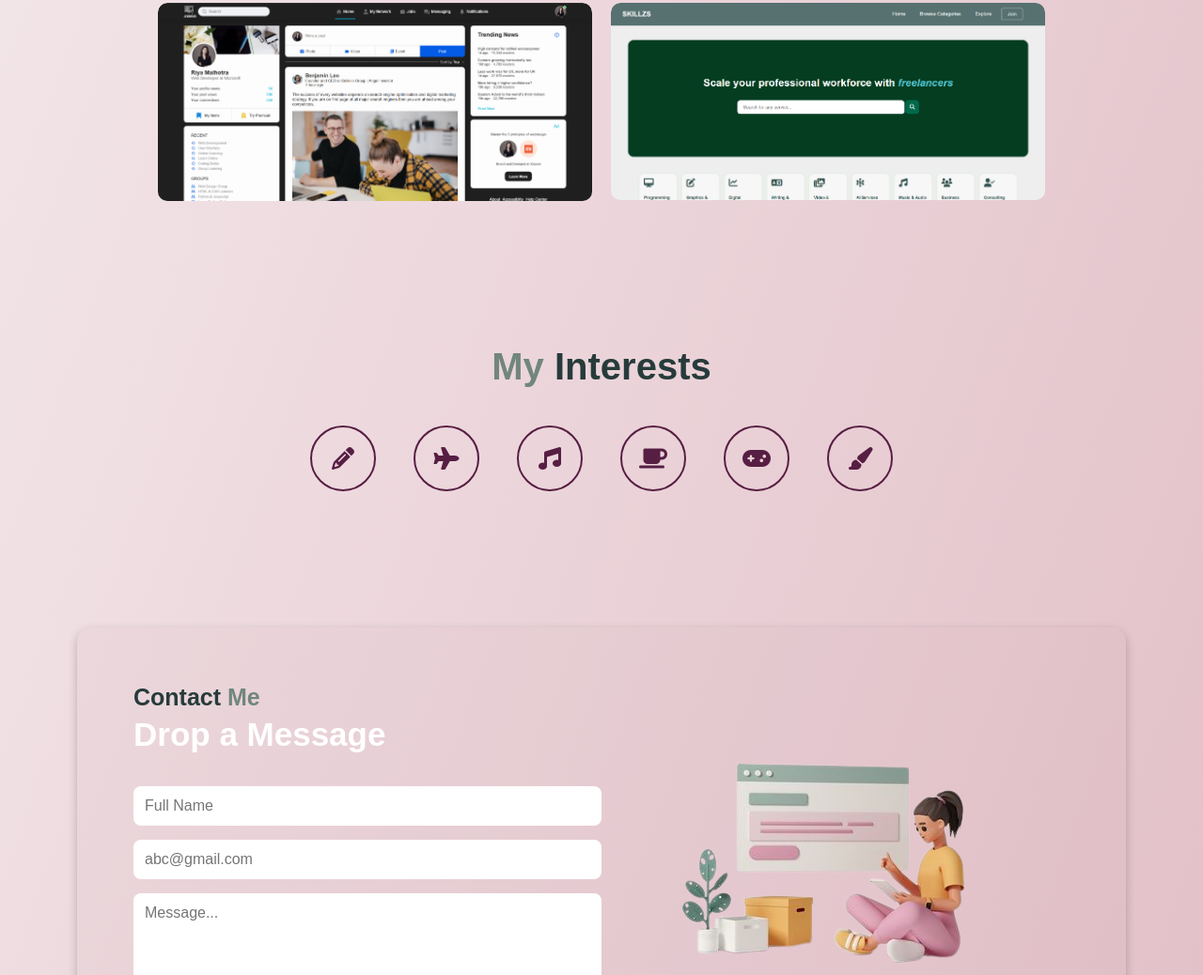
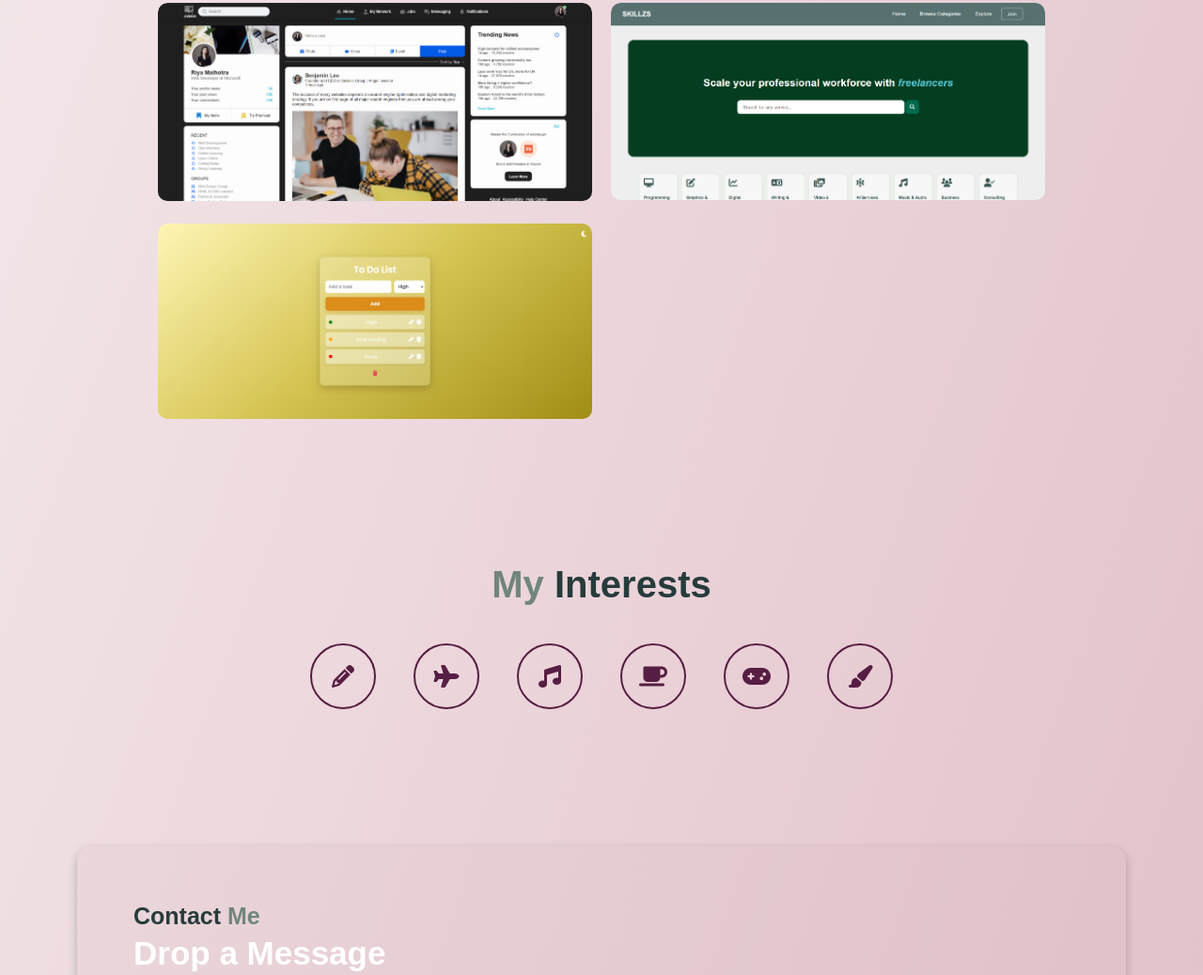
Before and after one commit to paridhis05/Portfolio, a plain HTML site: page index.html in a window 1280 px wide. Shown: the part 2480-3518 px from the top of the page at 94% size. Drawn offline with Linux system fonts and the light colour scheme.

Commit message:
Add 'To Do List' Project

```diff
--- a/index.html
+++ b/index.html
@@ -163,16 +163,16 @@
                     <img src="images/Skillzs.png" alt="Project 4">
                 </a>
             </div>
-            <!-- <div class="project-item" data-category="ux-study">
+            <div class="project-item" data-category="Javascript">
                 <a href="https://example.com/project5" target="_blank">
-                    <img src="C:\Users\saini\Downloads\shop-allInOne2-removebg-preview.png" alt="Project 5">
+                    <img src="images/ToDoList.png" alt="Project 5">
                 </a>
             </div>
-            <div class="project-item" data-category="wordpress">
+            <!-- <div class="project-item" data-category="wordpress">
                 <a href="https://example.com/project6" target="_blank">
-                    <img src="C:\Users\saini\Downloads\download (21).jpg" alt="Project 6"> -->
+                    <img src="C:\Users\saini\Downloads\download (21).jpg" alt="Project 6">
                 </a>
-            </div>
+            </div> -->
         </div>
     </section>
 </div>
@@ -226,8 +226,5 @@
 </div>
 
 
-
-
-
 </body>
 </html>
```
Also changed, not shown: images/To Do List.png (added), images/ToDoList.png (added).
